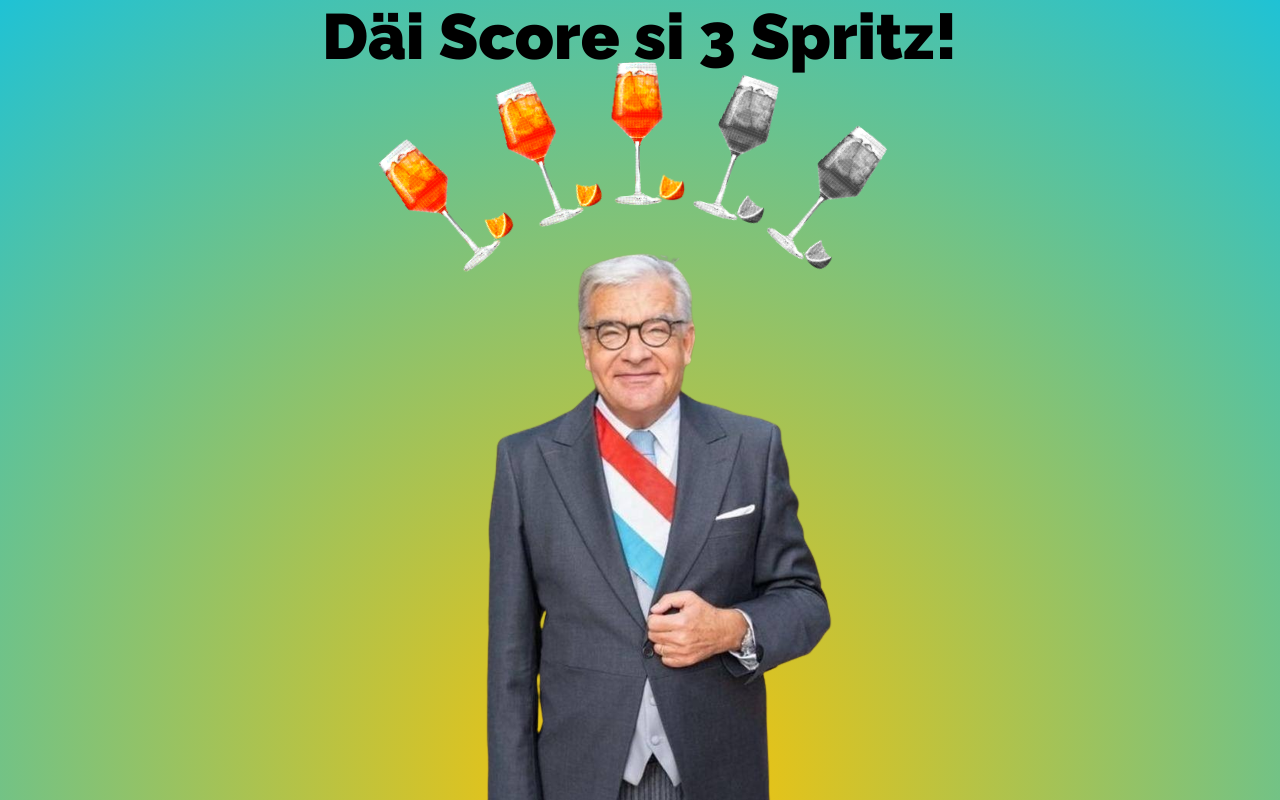
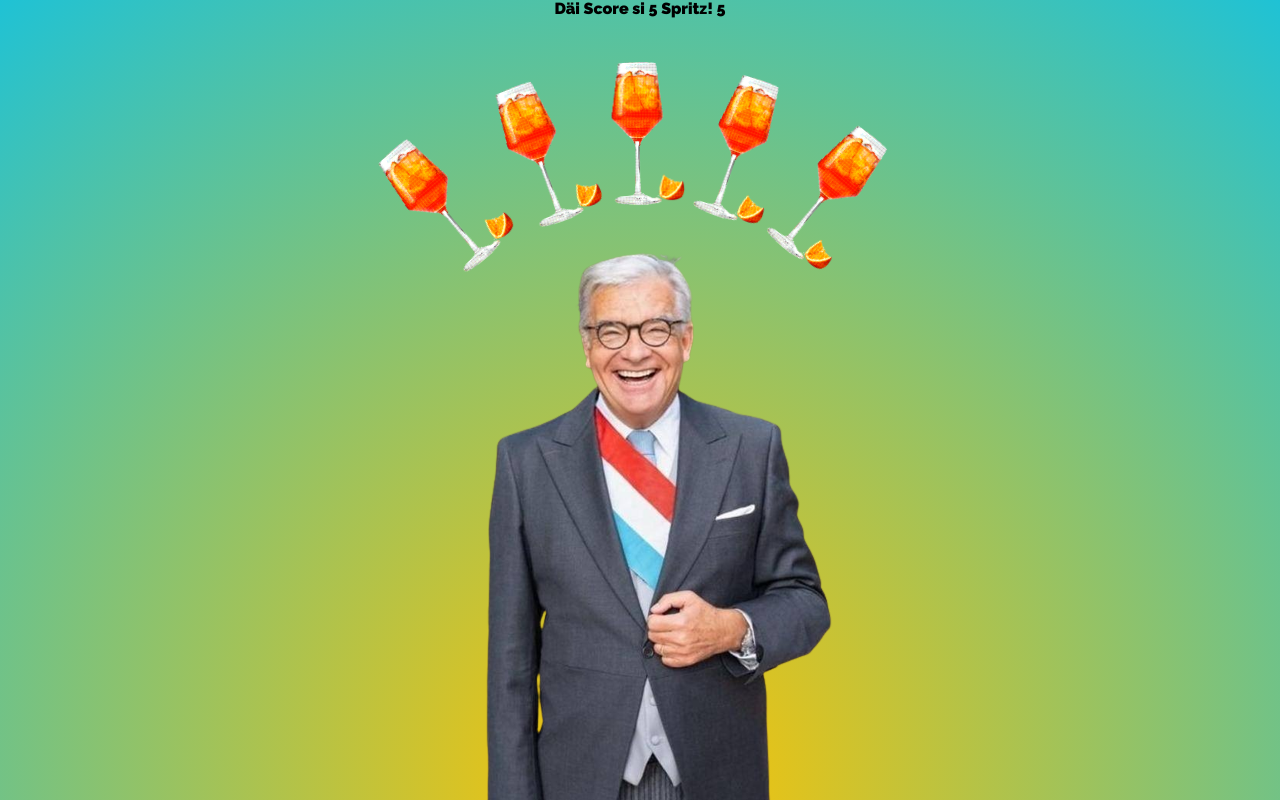
Before and after one commit to fedus/mosar-oder-net, a SvelteKit app: page /play/finish in a window 1280 px wide. Built offline with nearby package versions, Linux system fonts and the light colour scheme.

Commit message:
feat: wip

```diff
--- a/src/routes/play/finish/+page.svelte
+++ b/src/routes/play/finish/+page.svelte
@@ -6,27 +6,52 @@
 
     import { gameStateStore } from '$lib/stores/game-state';
 
-    const { /*score,*/ rounds } = gameStateStore;
+    //const { score, rounds } = gameStateStore;
 
-    let score = writable(3); //debug
+    let score = writable(5); //debug
+    let rounds = writable(5); //debug
 
-    let ready = false;
+    let animInterval = 300;
 
-    $: mosavatar_index = $score == 0 ? 0 : $score - 1;
+    let firstAnimCounter = 0;
+    let secondAnimCounter = 0;
 
-    onMount(() => ready = true);
+    $: maxMosavatarIndex = Math.min($score, secondAnimCounter);
+    $: mosavatar_index = maxMosavatarIndex == 0 ? 0 : maxMosavatarIndex - 1;
+
+    function advanceSecondAnimCounter() {
+        secondAnimCounter++;
+
+        if(secondAnimCounter < $rounds) {
+            setTimeout(advanceSecondAnimCounter, animInterval);
+        }
+    }
+
+    function advanceFirstAnimCounter() {
+        firstAnimCounter++;
+
+        if(firstAnimCounter >= $rounds) {
+            setTimeout(advanceSecondAnimCounter, animInterval);
+        } else {
+            setTimeout(advanceFirstAnimCounter, animInterval);
+        }
+    }
+
+    onMount(() => {
+        setTimeout(advanceFirstAnimCounter, 0)
+    });
 </script>
 
 <div class="score-container">
     <div class="score-text">
-        Däi Score si {$score} Spritz!
+        Däi Score si {$score} Spritz! {secondAnimCounter}
     </div>
 
     <div class="mosavatar-score-container">
         <div class="score-aperol">
             {#each [...Array(5).keys()] as idx}
                 {@const className = `score-${idx + 1}`}
-                <img src={aperol} class={`aperol ${ready ? className : ''}`} class:active={ready && (idx + 1 <= $score)} alt="Aperol Spritz">
+                <img src={aperol} class={`aperol ${idx < firstAnimCounter ? className : ''}`} class:active={idx < secondAnimCounter && (idx + 1 <= $score)} alt="Aperol Spritz">
             {/each}
         </div>
         <div class="mosavatar">
@@ -51,7 +76,7 @@
 
         .score-text {
             font-weight: 900;
-            font-size: 8vh;
+            //font-size: 8vh;
         }
 
         .mosavatar-score-container {
@@ -66,32 +91,32 @@
                     transform: translateX(-50%) translateY(50px);
                     width: 100px;
 
-                    transition: transform 0.5s, filter 1s;
+                    transition: transform .5s, filter .5s;
                 }
 
                 .score-1 {
                     transform: translateX(-250%) translateY(-100px) rotate(-40deg);
-                    transition-delay: 0s, 1.7s;
+                    //transition-delay: 0s, 1.7s;
                 }
 
                 .score-2 {
                     transform: translateX(-150%) translateY(-150px) rotate(-20deg);
-                    transition-delay: .3s, 2s;
+                    //transition-delay: .3s, 2s;
                 }
 
                 .score-3 {
                     transform: translateX(-50%) translateY(-170px);
-                    transition-delay: .6s, 2.3s;
+                    //transition-delay: .6s, 2.3s;
                 }
 
                 .score-4 {
                     transform: translateX(50%) translateY(-155px) rotate(20deg);
-                    transition-delay: .9s, 2.6s;
+                    //transition-delay: .9s, 2.6s;
                 }
 
                 .score-5 {
                     transform: translateX(140%) translateY(-110px) rotate(40deg);
-                    transition-delay: 1.2s, 2.9s;
+                    //transition-delay: 1.2s, 2.9s;
                 }
 
                 .active {
```
